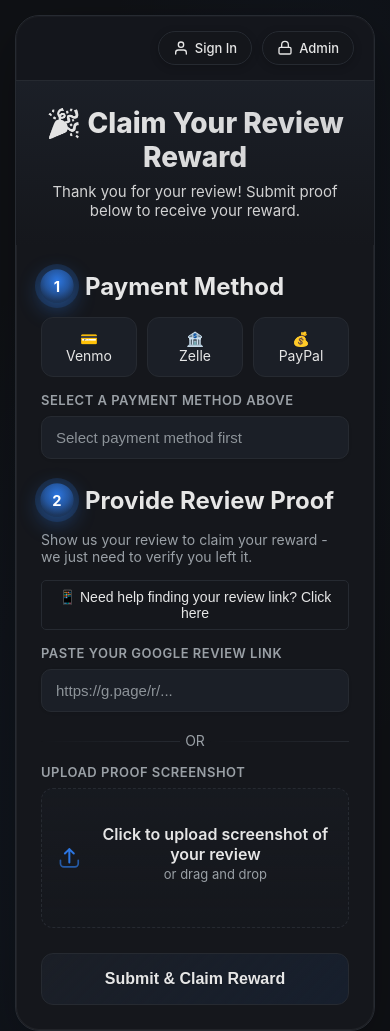
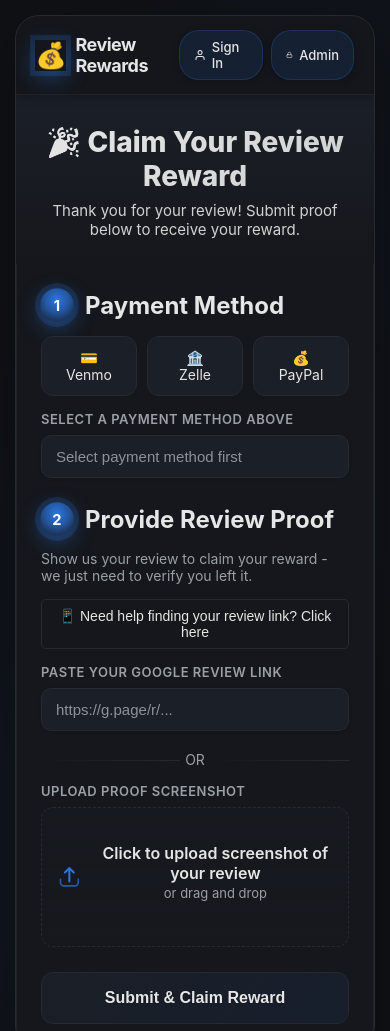
Before and after one commit to michaelort33/claude-artifact-teseting-hyatus, a plain HTML site: page index.html in a window 390 px wide. Shown: the top 1031 px of the page. Drawn offline with nearby package versions, Linux system fonts and the light colour scheme.

Commit message:
Revamp mobile navigation bar in index.html; replaced authentication buttons with a sticky navigation layout, improved styling, and added responsive design elements for enhanced user experience on mobile devices.

```diff
--- a/index.html
+++ b/index.html
@@ -801,37 +801,97 @@
             box-shadow: 0 4px 12px rgba(47, 129, 247, 0.3);
         }
 
-        /* Mobile Auth Buttons */
+        /* Mobile Navigation Bar */
         .auth-buttons-mobile {
             display: none;
-            padding: 15px 20px;
-            background: rgba(21, 23, 28, 0.5);
-            border-bottom: 1px solid var(--border);
+            position: sticky;
+            top: 0;
+            z-index: 1200;
+            background: rgba(21, 23, 28, 0.98);
+            backdrop-filter: blur(20px);
+            -webkit-backdrop-filter: blur(20px);
+            border-bottom: 1px solid rgba(255, 255, 255, 0.05);
+            box-shadow: 0 2px 10px rgba(0, 0, 0, 0.3);
+        }
+
+        .mobile-nav-content {
+            max-width: 100%;
+            padding: 14px 20px;
+            display: flex;
+            justify-content: space-between;
+            align-items: center;
+        }
+
+        .mobile-nav-logo {
+            font-size: 18px;
+            font-weight: 700;
+            color: var(--text);
+            display: flex;
+            align-items: center;
             gap: 10px;
-            justify-content: flex-end;
+            letter-spacing: -0.5px;
+        }
+
+        .mobile-nav-logo span:first-child {
+            font-size: 24px;
+            animation: pulse 2s ease-in-out infinite;
+        }
+
+        .mobile-nav-buttons {
+            display: flex;
+            gap: 8px;
         }
 
         .auth-buttons-mobile .user-link,
         .auth-buttons-mobile .admin-link-top {
-            background: rgba(21, 23, 28, 0.95);
-            backdrop-filter: blur(10px);
+            background: rgba(47, 129, 247, 0.1);
             color: var(--text);
             padding: 8px 14px;
-            border: 1px solid var(--border);
+            border: 1px solid rgba(47, 129, 247, 0.2);
             border-radius: 20px;
             text-decoration: none;
-            font-size: 14px;
+            font-size: 13px;
             font-weight: 500;
-            transition: all 0.3s;
+            transition: all 0.2s;
             display: inline-flex;
             align-items: center;
             gap: 6px;
+            position: relative;
+            overflow: hidden;
+        }
+
+        .auth-buttons-mobile .user-link::before,
+        .auth-buttons-mobile .admin-link-top::before {
+            content: '';
+            position: absolute;
+            top: 0;
+            left: -100%;
+            width: 100%;
+            height: 100%;
+            background: linear-gradient(90deg, transparent, rgba(255, 255, 255, 0.1), transparent);
+            transition: left 0.5s;
+        }
+
+        .auth-buttons-mobile .user-link:hover::before,
+        .auth-buttons-mobile .admin-link-top:hover::before {
+            left: 100%;
         }
 
         .auth-buttons-mobile .user-link:hover,
         .auth-buttons-mobile .admin-link-top:hover {
+            background: rgba(47, 129, 247, 0.2);
             border-color: var(--accent);
-            background: rgba(47, 129, 247, 0.1);
+            transform: translateY(-1px);
+        }
+
+        .auth-buttons-mobile .user-link svg,
+        .auth-buttons-mobile .admin-link-top svg {
+            width: 14px;
+            height: 14px;
+        }
+
+        .auth-button-text-mobile {
+            font-weight: 500;
         }
 
         @media (max-width: 768px) {
@@ -843,11 +903,24 @@
 
             /* Show mobile auth buttons */
             .auth-buttons-mobile {
-                display: flex;
-            }
-
-            .auth-button-text-mobile {
-                font-size: 13px;
+                display: block;
+            }
+
+            /* Adjust header for sticky nav */
+            .header {
+                padding-top: 30px;
+            }
+
+            /* Adjust container to account for sticky nav */
+            .container {
+                padding-top: 0;
+            }
+
+            /* Adjust profile popover position on mobile */
+            .profile-popover {
+                top: 60px;
+                right: 10px;
+                width: 260px;
             }
         }
 
@@ -1274,24 +1347,32 @@
 
 <body>
     <div class="container">
-        <!-- Mobile Auth Buttons (shown only on mobile) -->
+        <!-- Mobile Navigation Bar (shown only on mobile) -->
         <div class="auth-buttons-mobile">
+            <div class="mobile-nav-content">
+                <div class="mobile-nav-logo">
+                    <span>💰</span>
+                    <span>Review Rewards</span>
+                </div>
+                <div class="mobile-nav-buttons">
                     <a href="#" class="user-link" id="userAuthLinkMobile">
-                <svg width="16" height="16" viewBox="0 0 24 24" fill="none" stroke="currentColor" stroke-width="2"
-                    stroke-linecap="round" stroke-linejoin="round">
+                        <svg width="16" height="16" viewBox="0 0 24 24" fill="none" stroke="currentColor"
+                            stroke-width="2" stroke-linecap="round" stroke-linejoin="round">
                             <path d="M20 21v-2a4 4 0 0 0-4-4H8a4 4 0 0 0-4 4v2"></path>
                             <circle cx="12" cy="7" r="4"></circle>
                         </svg>
                         <span class="auth-button-text-mobile">Sign In</span>
                     </a>
                     <a href="admin.html" class="admin-link-top">
-                <svg width="16" height="16" viewBox="0 0 24 24" fill="none" stroke="currentColor" stroke-width="2"
-                    stroke-linecap="round" stroke-linejoin="round">
+                        <svg width="16" height="16" viewBox="0 0 24 24" fill="none" stroke="currentColor"
+                            stroke-width="2" stroke-linecap="round" stroke-linejoin="round">
                             <rect x="3" y="11" width="18" height="10" rx="2" ry="2"></rect>
                             <path d="M7 11V7a5 5 0 0 1 10 0v4"></path>
                         </svg>
                         <span class="auth-button-text-mobile">Admin</span>
                     </a>
+                </div>
+            </div>
         </div>
 
         <div class="header">
@@ -1870,27 +1951,43 @@
         });
 
         function updateAuthUI() {
+            const userAuthLinkMobile = document.getElementById('userAuthLinkMobile');
+
             if (currentUser) {
                 // Update button to show user icon and email
-                userAuthLink.innerHTML = `
+                const userHTML = `
                     <svg width="16" height="16" viewBox="0 0 24 24" fill="none" stroke="currentColor" stroke-width="2" stroke-linecap="round" stroke-linejoin="round">
                         <path d="M20 21v-2a4 4 0 0 0-4-4H8a4 4 0 0 0-4 4v2"></path>
                         <circle cx="12" cy="7" r="4"></circle>
                     </svg>
                     <span class="auth-button-text">${currentUser.email}</span>
                 `;
+                userAuthLink.innerHTML = userHTML;
+
+                // Update mobile button too
+                if (userAuthLinkMobile) {
+                    userAuthLinkMobile.innerHTML = userHTML.replace('auth-button-text', 'auth-button-text-mobile');
+                }
+
                 closeAuthModal();
                 closeProfilePopover();
                 loadMySubmissions();
             } else {
                 // Show sign in button
-                userAuthLink.innerHTML = `
+                const signInHTML = `
                     <svg width="16" height="16" viewBox="0 0 24 24" fill="none" stroke="currentColor" stroke-width="2" stroke-linecap="round" stroke-linejoin="round">
                         <path d="M20 21v-2a4 4 0 0 0-4-4H8a4 4 0 0 0-4 4v2"></path>
                         <circle cx="12" cy="7" r="4"></circle>
                     </svg>
                     <span class="auth-button-text">Sign In</span>
                 `;
+                userAuthLink.innerHTML = signInHTML;
+
+                // Update mobile button too
+                if (userAuthLinkMobile) {
+                    userAuthLinkMobile.innerHTML = signInHTML.replace('auth-button-text', 'auth-button-text-mobile');
+                }
+
                 closeProfilePopover();
             }
         }
```
Lines whose indentation alone changed are shown as unchanged.
